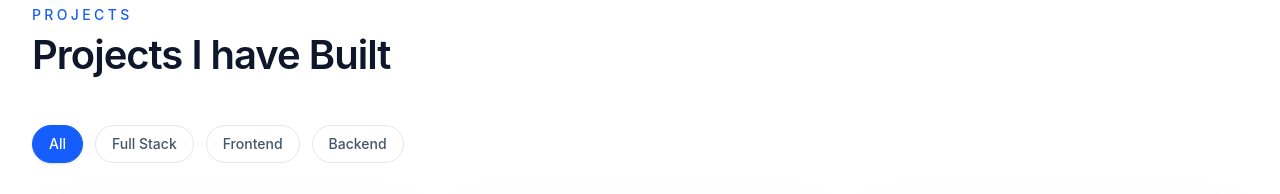
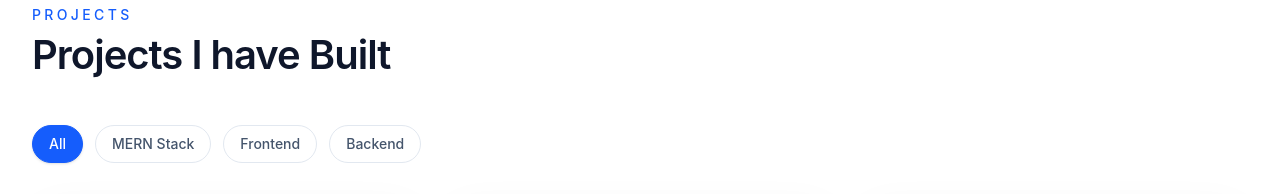
Before and after one commit to Arpita3011-projects/my_portfolio_website, a React (Vite) app: page / in a window 1280 px wide. Shown: the part 3480-3674 px from the top of the page. Built offline with nearby package versions, Linux system fonts and the light colour scheme.

Commit message:
Update Munch project details

```diff
--- a/src/data/projects.js
+++ b/src/data/projects.js
@@ -4,7 +4,7 @@ import airbnbDemo from '../assets/images/Airbnbdemo.png'
 export const projectsContent = {
   eyebrow: 'Projects',
   title: 'Projects I have Built',
-  filters: ['All', 'Full Stack', 'Frontend', 'Backend'],
+  filters: ['All', 'MERN Stack', 'Frontend', 'Backend'],
   projects: [
     {
       title: 'Munch — Full-Stack Food Ordering App',
```
